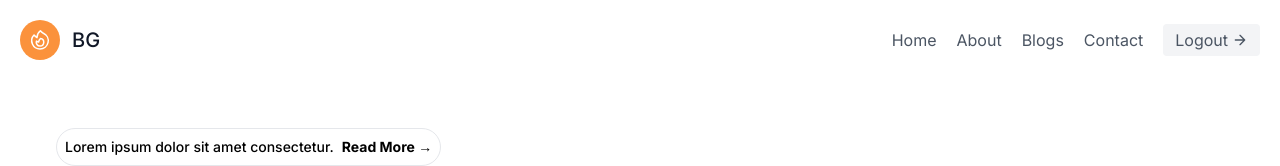
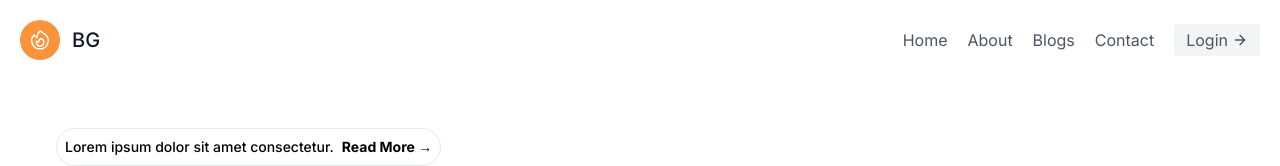
Before and after one commit to bhavesh1129/Learning-Nextjs, a Next.js app in the folder full-stack_app/: page / in a window 1280 px wide. Shown: the top 166 px of the page. Built offline with nearby package versions, Linux system fonts and the light colour scheme; no server answers.

Commit message:
bug fixes based on deployment

```diff
--- a/full-stack_app/src/components/Navbar.jsx
+++ b/full-stack_app/src/components/Navbar.jsx
@@ -51,25 +51,49 @@ export default function Navbar() {
                     <Link href='/blogs' className="mr-5 hover:text-gray-900">Blogs</Link>
                     <Link href='/contact' className="mr-5 hover:text-gray-900">Contact</Link>
                     {
-                        session ?
-                            (isAdmin && <Link href='/admin' className="mr-5 hover:text-gray-900">Admin</Link>) :
-                            ('')
+                        session && session.isAdmin ? (
+                            <Link href='/admin' className="mr-5 hover:text-gray-900">Admin</Link>
+                        ) : (
+                            ''
+                        )
                     }
                 </nav>
-                {
-                    session ? (
-                        <button onClick={logout} className="inline-flex items-center bg-gray-100 border-0 py-1 px-3 focus:outline-none hover:bg-gray-200 rounded text-base mt-4 md:mt-0">Logout
-                            <svg fill="none" stroke="currentColor" strokeLinecap="round" strokeLinejoin="round" strokeWidth="2" className="w-4 h-4 ml-1" viewBox="0 0 24 24">
+                {session && session.user ? (
+                    <button
+                        onClick={logout}
+                        className="inline-flex items-center bg-gray-100 border-0 py-1 px-3 focus:outline-none hover:bg-gray-200 rounded text-base mt-4 md:mt-0"
+                    >
+                        Logout
+                        <svg
+                            fill="none"
+                            stroke="currentColor"
+                            strokeLinecap="round"
+                            strokeLinejoin="round"
+                            strokeWidth="2"
+                            className="w-4 h-4 ml-1"
+                            viewBox="0 0 24 24"
+                        >
                             <path d="M5 12h14M12 5l7 7-7 7"></path>
                         </svg>
                     </button>
                 ) : (
-                        <button className="inline-flex items-center bg-gray-100 border-0 py-1 px-3 focus:outline-none hover:bg-gray-200 rounded text-base mt-4 md:mt-0">Login
-                            <svg fill="none" stroke="currentColor" strokeLinecap="round" strokeLinejoin="round" strokeWidth="2" className="w-4 h-4 ml-1" viewBox="0 0 24 24">
+                    <button
+                        className="inline-flex items-center bg-gray-100 border-0 py-1 px-3 focus:outline-none hover:bg-gray-200 rounded text-base mt-4 md:mt-0"
+                    >
+                        Login
+                        <svg
+                            fill="none"
+                            stroke="currentColor"
+                            strokeLinecap="round"
+                            strokeLinejoin="round"
+                            strokeWidth="2"
+                            className="w-4 h-4 ml-1"
+                            viewBox="0 0 24 24"
+                        >
                             <path d="M5 12h14M12 5l7 7-7 7"></path>
                         </svg>
-                        </button>)
-                }
+                    </button>
+                )}
             </div>
         </header>
     )
```
Lines whose indentation alone changed are shown as unchanged.
